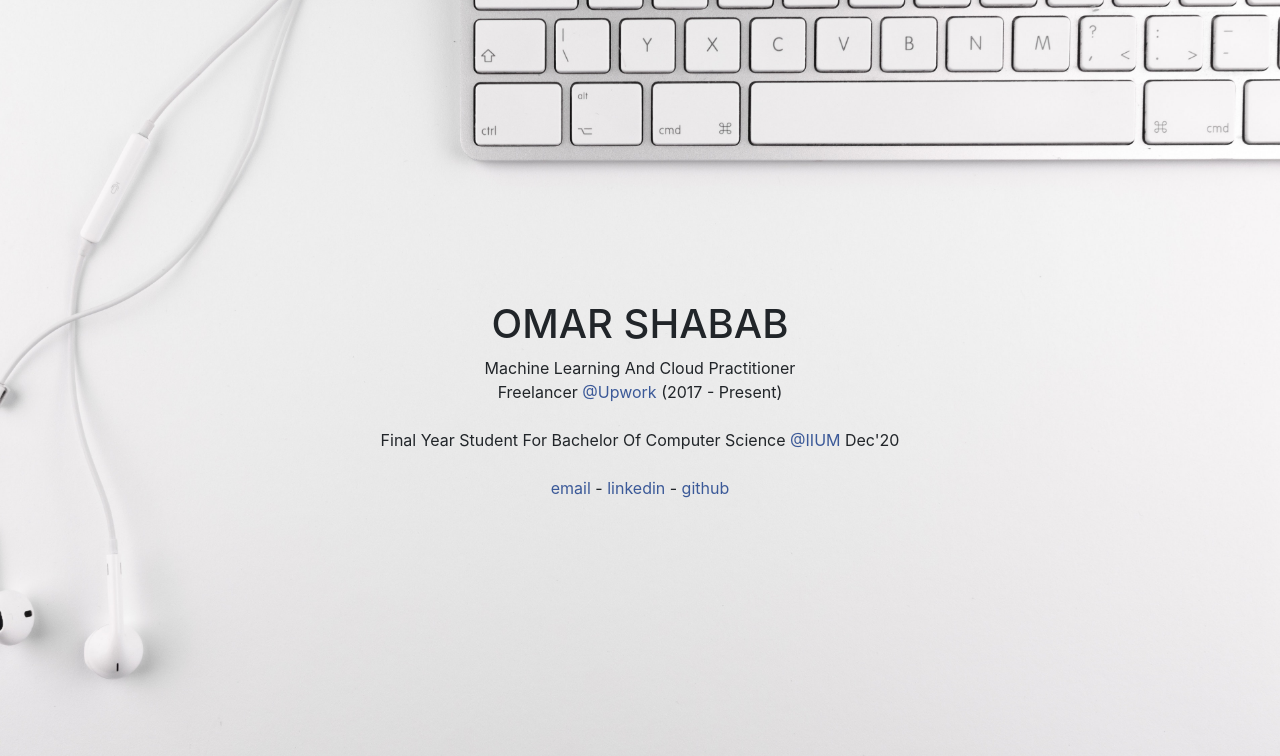
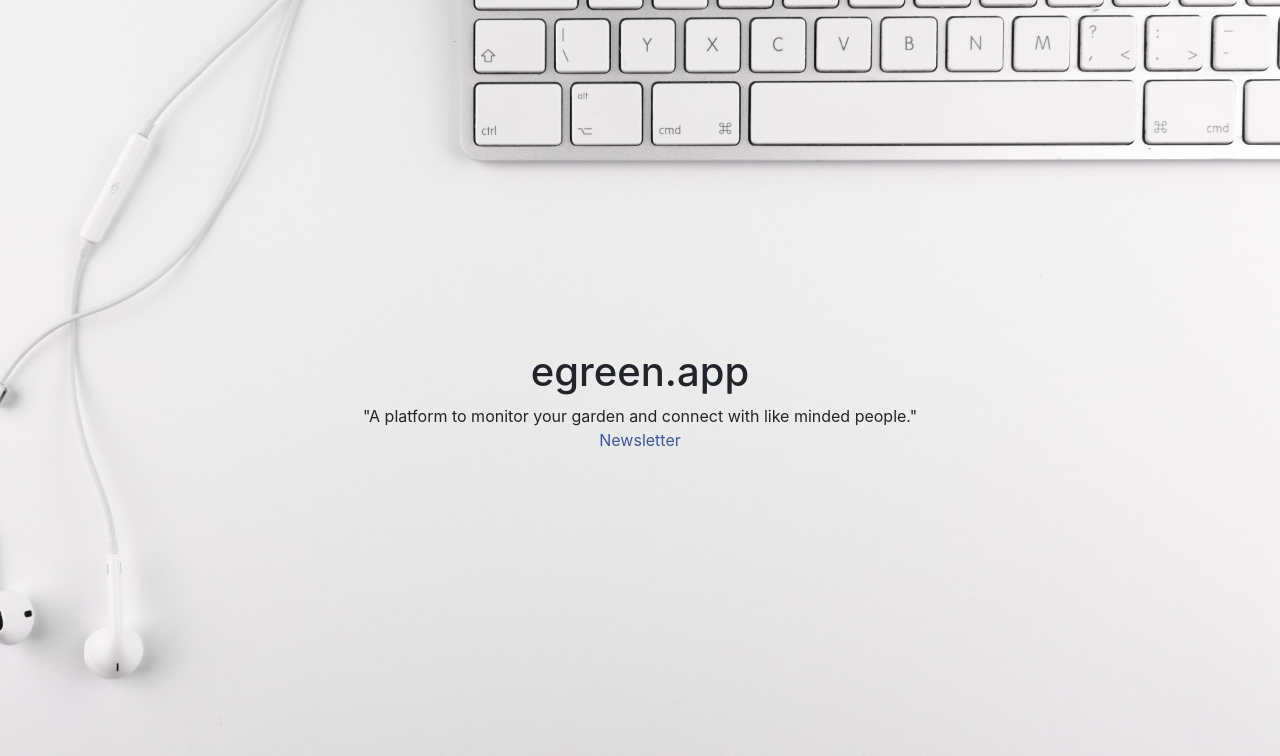
Before and after one commit to egreenapp/egreenapp.github.io, a plain HTML site: page index.html in a window 1280 px wide. Shown: the top 756 px of the page. Drawn offline with nearby package versions, Linux system fonts and the light colour scheme.

Commit message:
Update index.html

```diff
--- a/index.html
+++ b/index.html
@@ -12,13 +12,10 @@
   </head>
   <body>
     <div class="main">
-    <h1>OMAR SHABAB</h1>
-      <span>Machine Learning And Cloud Practitioner</span>
-	  <span>Freelancer<a href="https://www.upwork.com/"> @Upwork</a>   (2017 - Present)</span>
-	  <br/>
-    <span>Final Year Student For Bachelor Of Computer Science <a href="http://www.iium.edu.my/"> @IIUM</a> Dec'20</span>
-	<br/>
-    <span><a href="mailto:omarshabab55@gmail.com">email</a>  -  <a href="https://www.linkedin.com/in/omar16100/">linkedin</a>  -  <a href="https://github.com/omar16100">github</a></span>
+    <h1>egreen.app</h1>
+      <span>"A platform to monitor your garden and connect with like minded people."</span>
+	  <span><a href="https://mailchi.mp/67c3a4986ed5/egreen"> Newsletter</a>  </span>
+
     </div>
 
 
```
